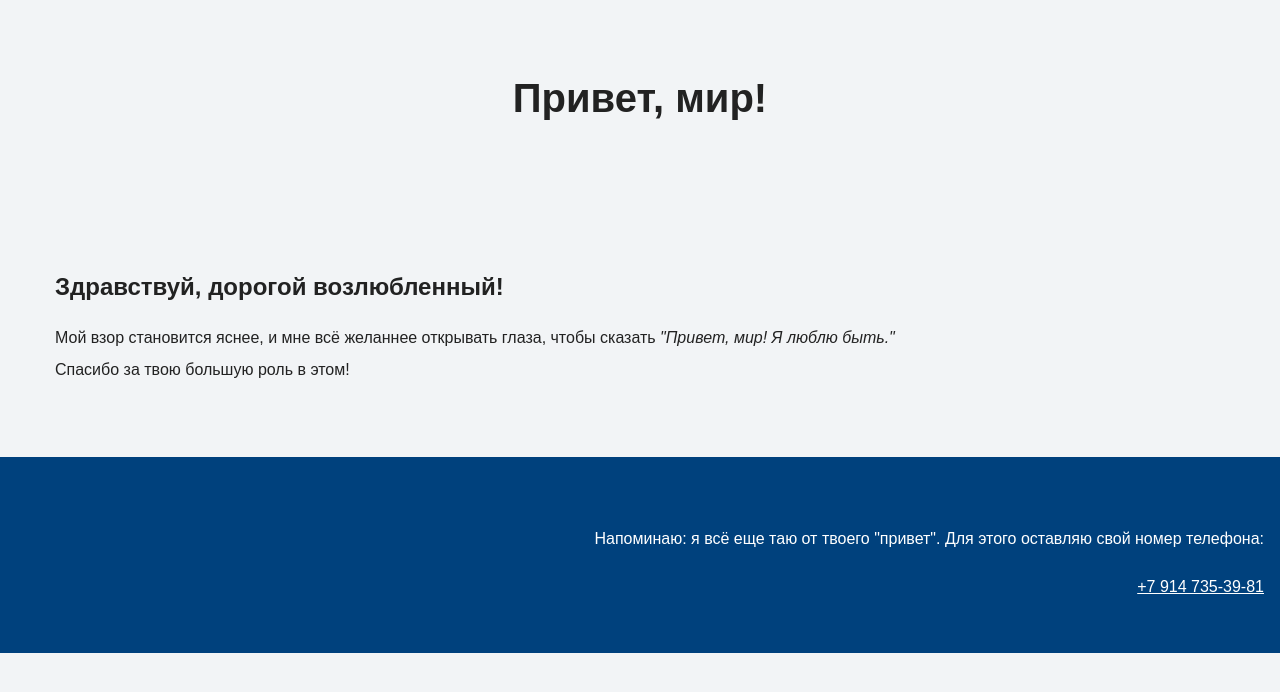
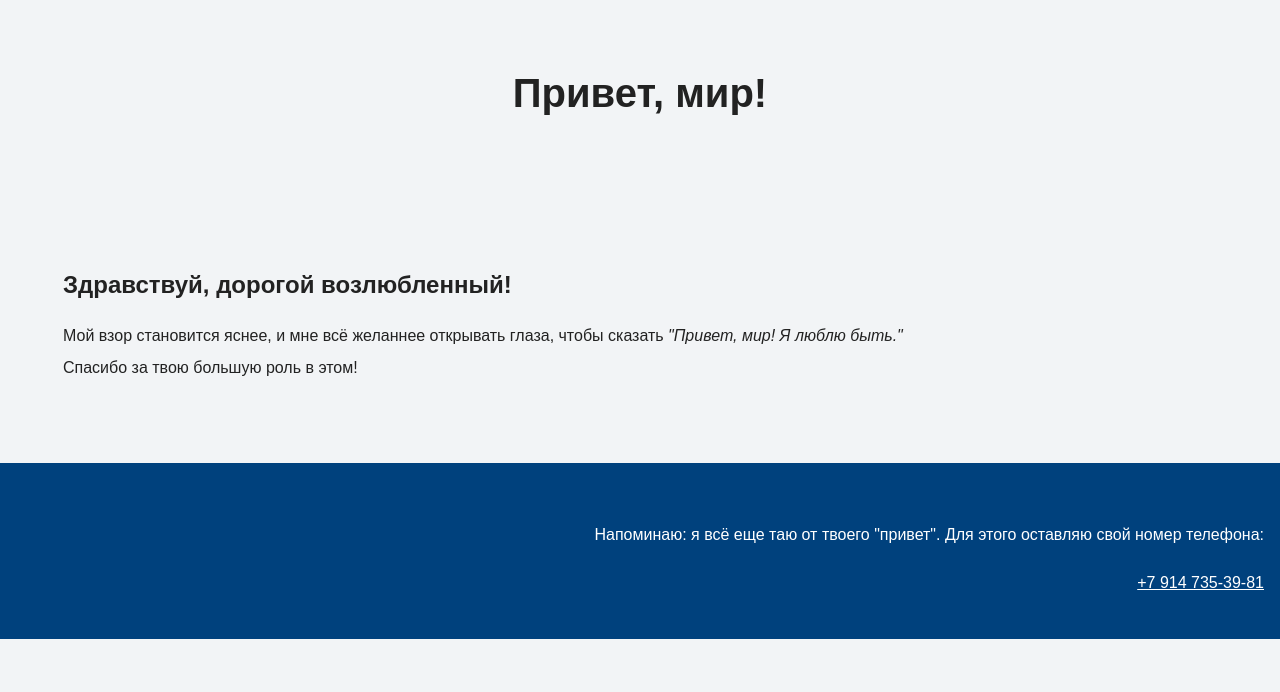
Before and after one commit to MONDAYMIND/hello-world, a plain HTML site: page index.html in a window 1280 px wide. Drawn offline with Linux system fonts and the light colour scheme.

Commit message:
Add files via upload

```diff
--- a/style.css
+++ b/style.css
@@ -15,12 +15,12 @@ body {
 }
 
 .container-main {
-  padding: 55px;
+  padding: 63px;
 }
 
 .page-header {
   margin: 0 0 0;
-  padding: 55px;
+  padding: 50px 0 50px;
   font-size: 20px;
   text-align: center;
 }
@@ -31,7 +31,7 @@ body {
 }
 
 .page-footer {
-  padding: 50px 0;
+  padding: 40px 0;
   background-color: #00417d;
   color: #ffffff;
 }
```
Also changed, not shown: index.html (line endings or trailing spaces).
